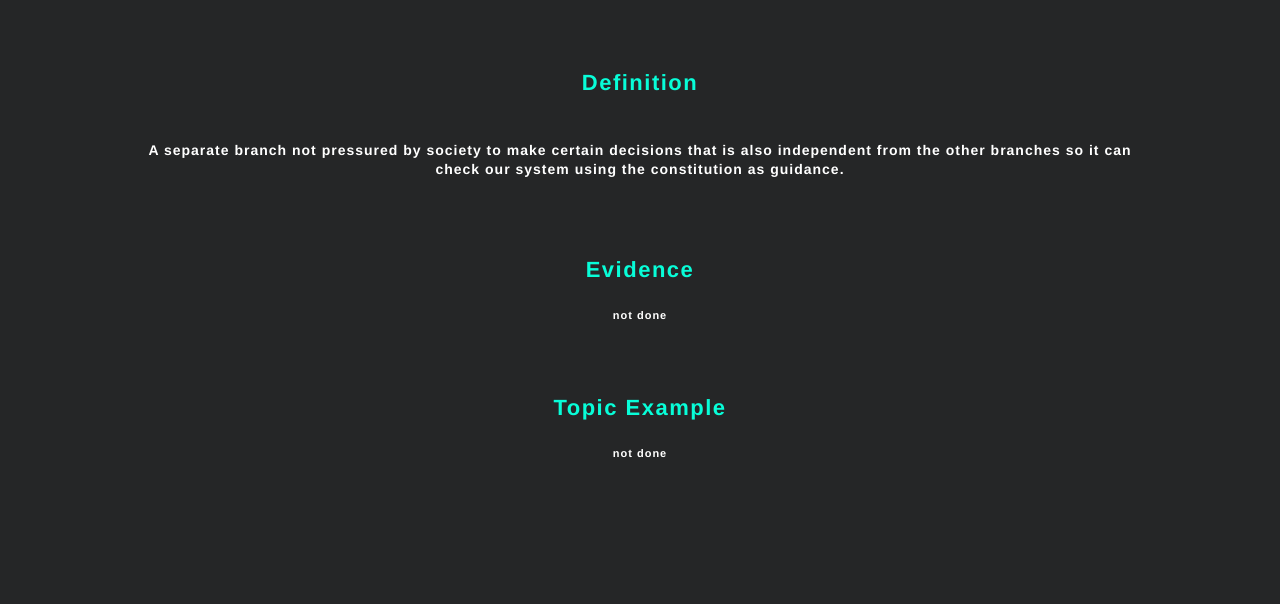
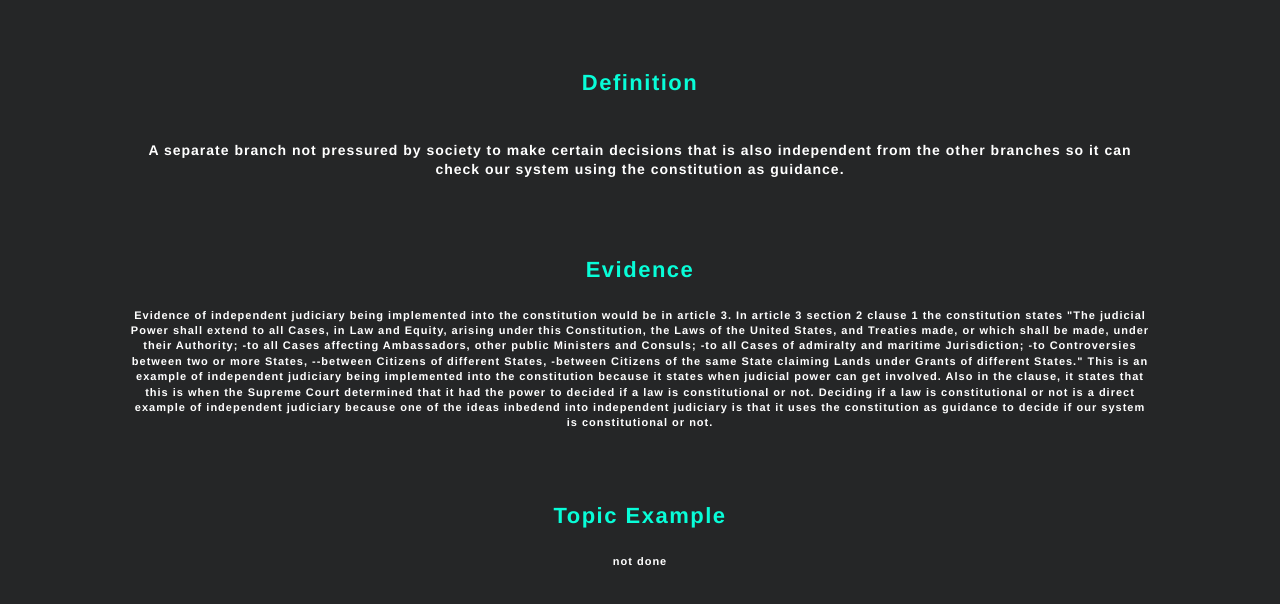
Before and after one commit to jackgrodnick/CivicsProject, a plain HTML site: page independentjudiciary.html in a window 1280 px wide. Shown: the part 192-796 px from the top of the page. Drawn offline with nearby package versions, Linux system fonts and the light colour scheme; a web font is replaced by a local one.

Commit message:
indeeddpadl

```diff
--- a/independentjudiciary.html
+++ b/independentjudiciary.html
@@ -48,7 +48,7 @@ crossorigin="anonymous">
       <h3 class="evidenced">Evidence</h3>
     </div>
     <div class="example-fed">
-      <p class="para">not done</p>
+      <p class="para">Evidence of independent judiciary being implemented into the constitution would be in article 3. In article 3 section 2 clause 1 the constitution states "The judicial Power shall extend to all Cases, in Law and Equity, arising under this Constitution, the Laws of the United States, and Treaties made, or which shall be made, under their Authority; -to all Cases affecting Ambassadors, other public Ministers and Consuls; -to all Cases of admiralty and maritime Jurisdiction; -to Controversies between two or more States, --between Citizens of different States, -between Citizens of the same State claiming Lands under Grants of different States." This is an example of independent judiciary being implemented into the constitution because it states when judicial power can get involved. Also in the clause, it states that this is when the Supreme Court determined that it had the power to decided if a law is constitutional or not. Deciding if a law is constitutional or not is a direct example of independent judiciary because one of the ideas inbedend into independent judiciary is that it uses the constitution as guidance to decide if our system is constitutional or not.</p>
     </div>
     <div class="topic-ex">
       <h3 class="topic">Topic Example</h3>
```
